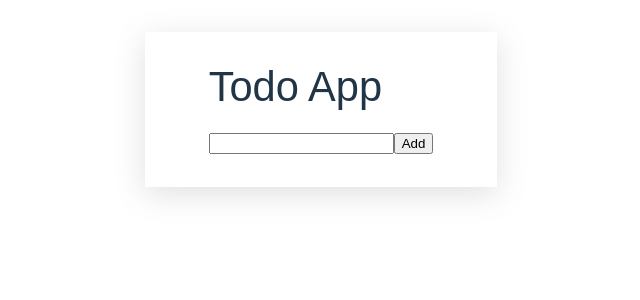
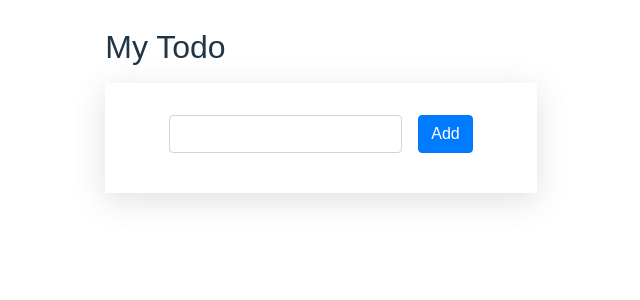
Before and after one commit to jaquiteme/todo-app-front, a Vue app: page / in a window 1280 px wide. Shown: the top 300 px of the page, without its empty margins (319-959 px from the left). Built offline with nearby package versions, Linux system fonts and the light colour scheme; the HTML template or start-up script is replaced by a standard one.

Commit message:
Add css to form items

```diff
--- a/src/assets/main.css
+++ b/src/assets/main.css
@@ -8,3 +8,46 @@
   display: flex;
   justify-content: center;
 }
+
+.btn {
+  display: inline-block;
+  font-weight: 400;
+  font-size: 1rem;
+  text-align: center;
+  user-select: none;
+  white-space: nowrap;
+  line-height: 1.5;
+  vertical-align: middle;
+  border: 1px solid transparent;
+  padding: 0.375rem 0.75rem;
+  border-radius: 0.25rem;
+}
+
+.btn-primary {
+  color: #fff;
+  background-color: #007bff;
+  border-color: #007bff;
+}
+
+.form-control {
+  display: block;
+  width: 100%;
+  padding: 0.375rem 0.75rem;
+  font-size: 1rem;
+  line-height: 1.5;
+  color: #495057;
+  background-color: #fff;
+  background-clip: padding-box;
+  border: 1px solid #ced4da;
+  border-radius: 0.25rem;
+}
+
+.mb-2 {
+  margin-bottom: 0.5rem!important;
+}
+
+.card {
+  background-color: white;
+  box-shadow: rgba(100, 100, 111, 0.2) 0px 7px 29px 0px;
+  padding: 2rem 4rem;
+}
--- a/src/components/Todo.vue
+++ b/src/components/Todo.vue
@@ -7,7 +7,8 @@ export default {
     }
   },
   methods: {
-    add(data) {
+    add(event, data) {
+      event.preventDefault()
       this.todos.push(data)
     }
   }
@@ -19,32 +20,26 @@ import TodoItem from './TodoItem.vue'
 </script>
 
 <template>
+  <h2>My Todo</h2>
   <div class="card">
-    <h1>Todo App</h1>
-    <form>
+    <form style="display: flex; flex-flow: row wrap; align-items: center;">
       <div>
-        <input type="text" v-model="title" />
-        <button type="button" @click="add(title)">Add</button>
+        <input class="form-control mb-2" type="text" v-model="title" />
       </div>
+      <button style="margin-left: 1rem;" class="btn btn-primary mb-2" type="submit" @click="add($event, title)">
+        Add
+      </button>
     </form>
     <div>
-      <ul v-for="todo in todos">
-        <TodoItem :title="todo" />
-      </ul>
+      <TodoItem v-for="todo in todos" :title="todo" />
     </div>
   </div>
 </template>
 
 <style scoped>
-h1 {
+h2 {
   font-weight: 500;
-  font-size: 2.6rem;
+  font-size: 2rem;
   top: -10px;
 }
-
-.card {
-  background-color: white;
-  box-shadow: rgba(100, 100, 111, 0.2) 0px 7px 29px 0px;
-  padding: 2rem 4rem;
-}
 </style>
--- a/src/components/TodoItem.vue
+++ b/src/components/TodoItem.vue
@@ -1,8 +1,8 @@
 <template>
-    <li>
+    <div>
         <input type="checkbox" :checked="isChecked">
         <div>{{ title }}</div>
-    </li>
+    </div>
 </template>
 <script>
 export default {
@@ -17,7 +17,7 @@ export default {
 }
 </script>
 <style scoped>
-    li {
+    div {
         display: flex;
         justify-content: space-between;
     }
```
